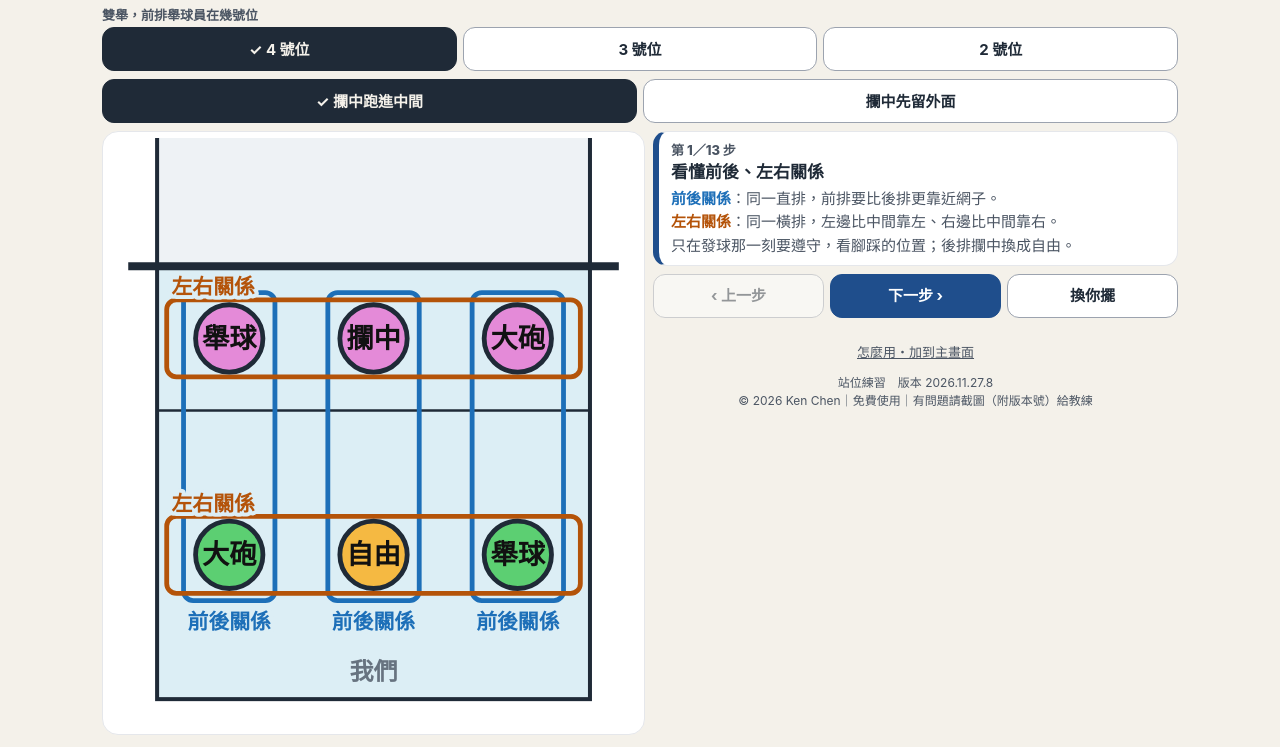
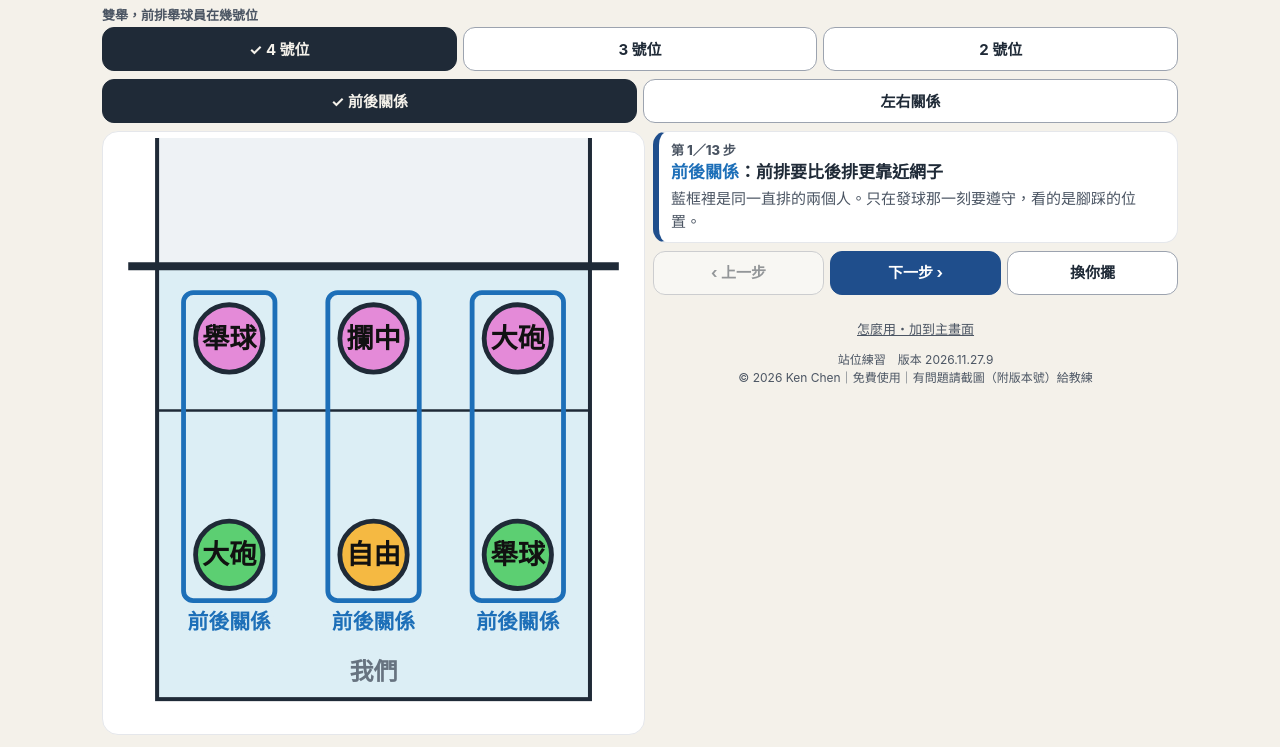
Before and after one commit to KenChen0728/Volleyball-defense, a plain HTML site: page lineup/index.html in a window 1280 px wide. Shown: the part 53-800 px from the top of the page. Drawn offline with Linux system fonts and the light colour scheme.

Commit message:
站位練習 2026.11.27.9：第一頁用按鈕切換前後關係／左右關係，只顯示選到的框和說明；拿掉自由那句
Co-Authored-By: Claude Opus 5.5 <noreply@anthropic.com>
Claude-Session: https://claude.ai/code/session_01Q8m2g1KHn43boxkGkitL8Y

```diff
--- a/lineup/index.html
+++ b/lineup/index.html
@@ -117,7 +117,7 @@ dialog ol{padding-left:20px}dialog li{margin:4px 0}
 </dialog>
 <script>
 "use strict";
-const VERSION = "2026.11.27.8";
+const VERSION = "2026.11.27.9";
 document.getElementById("ver").textContent = VERSION;
 
 /* ===================== 資料 =====================
@@ -180,7 +180,7 @@ function oresolve(L){
 const SHOTS = [["直線",[8.3,5.2]],["小斜線",[1.0,2.3]],["斜線",[1.5,5.6]],["對角深",[1.2,8.2]],["後中",[4.6,7.9]],["吊球",[6.8,2.1]]];
 
 /* ===================== 狀態 ===================== */
-const S = {rot:0, ver:"in", blk:"M", oblk:"yes", aland:null, step:0, t:1, playing:false, slow:false, land:null, srvX:7.5, dland:null, shot:"", prac:null, waitDef:0, steps:[]};
+const S = {rel:"fb", rot:0, ver:"in", blk:"M", oblk:"yes", aland:null, step:0, t:1, playing:false, slow:false, land:null, srvX:7.5, dland:null, shot:"", prac:null, waitDef:0, steps:[]};
 try{ const o = JSON.parse(localStorage.getItem("vblineup-ui")||"{}"); if(o.rot>=0&&o.rot<3) S.rot=o.rot; if(o.ver) S.ver=o.ver; if(BLOCK[o.blk]) S.blk=o.blk; if(OD[o.oblk]) S.oblk=o.oblk; if(o.slow) S.slow=true; }catch(e){}
 function saveUI(){ try{ localStorage.setItem("vblineup-ui", JSON.stringify({rot:S.rot,ver:S.ver,blk:S.blk,oblk:S.oblk,slow:S.slow})); }catch(e){} }
 
@@ -277,8 +277,10 @@ function build(){
   const add = (prev, ch) => { const s = cp(prev); Object.assign(s, {tags:{}, trail:true, fan:false, ofan:false, frames:false, cap:"", ballH:0, arrow:false, cam:0, otag:null, blocked:false}, ch); s.pos = Object.assign(cp(prev.pos), ch.pos||{}); s.opp = Object.assign(cp(prev.opp), ch.opp||{}); steps.push(s); return s; };
 
   // 0 號位
-  steps.push({pos:P0, opp:O0, ball:top.slice(), ballH:0, tags:{}, trail:false, frames:true, fan:false, ofan:false, arrow:false, cam:0, otag:null, title:"看懂前後、左右關係",
-    cap:`<span class="fb">前後關係</span>：同一直排，前排要比後排更靠近網子。<br><span class="lr">左右關係</span>：同一橫排，左邊比中間靠左、右邊比中間靠右。<br>只在發球那一刻要遵守，看腳踩的位置；後排攔中換成自由。`});
+  const fbx = S.rel==="fb";
+  steps.push({pos:P0, opp:O0, ball:top.slice(), ballH:0, tags:{}, trail:false, frames:true, fan:false, ofan:false, arrow:false, cam:0, otag:null,
+    title: fbx ? `<span class="fb">前後關係</span>：前排要比後排更靠近網子` : `<span class="lr">左右關係</span>：左邊比中間靠左、右邊比中間靠右`,
+    cap: (fbx ? "藍框裡是同一直排的兩個人。" : "橘框裡是同一橫排的三個人。") + "只在發球那一刻要遵守，看的是腳踩的位置。"});
   // 1 發球員
   add(steps[0], {pos:{}, trail:false, arrow:true, title:"拖紅色三角形：對方發球員站哪裡",
     cap:`發球員在對方底線後面，中間的對方場地省略沒畫。`});
@@ -388,8 +390,11 @@ function drawStatic(){
   G.frames = el("g",{opacity:0},svg);
   const fr = (x0,y0,x1,y1,c) => el("rect",{x:X(x0),y:Y(y0),width:X(x1)-X(x0),height:Y(y1)-Y(y0),rx:6,fill:"none",stroke:c,"stroke-width":3},G.frames);
   const lab = (x,y,t,c,anc) => { const e = el("text",{x:X(x),y:Y(y),"text-anchor":anc||"middle","font-size":13,"font-weight":800,fill:c,stroke:"var(--court)","stroke-width":5,"paint-order":"stroke","stroke-linejoin":"round"},G.frames); e.textContent = t; };
-  [1.5,4.5,7.5].forEach(x=>{ fr(x-0.95,0.55,x+0.95,6.95,"var(--fb)"); lab(x,7.55,"前後關係","var(--fb)"); });
-  [1.5,6.0].forEach(y=>{ fr(0.2,y-0.8,8.8,y+0.8,"var(--lr)"); lab(0.3,y-0.92,"左右關係","var(--lr)","start"); });
+  const gF = el("g",{},G.frames), gL = el("g",{},G.frames); G.frFB = gF; G.frLR = gL;
+  let tgt = gF; const fr2 = (...a)=>{ const r = fr(...a); tgt.appendChild(r); }, lab2 = (...a)=>{ lab(...a); tgt.appendChild(G.frames.lastChild); };
+  [1.5,4.5,7.5].forEach(x=>{ fr2(x-0.95,0.55,x+0.95,6.95,"var(--fb)"); lab2(x,7.55,"前後關係","var(--fb)"); });
+  tgt = gL;
+  [1.5,6.0].forEach(y=>{ fr2(0.2,y-0.8,8.8,y+0.8,"var(--lr)"); lab2(0.3,y-0.92,"左右關係","var(--lr)","start"); });
   G.ghost = el("g",{},svg);
   G.trail = el("g",{},svg);
   G.tapR = el("rect",{rx:10,fill:"var(--acc)","fill-opacity":.1,stroke:"var(--acc)","stroke-width":3,"stroke-dasharray":"8 6",opacity:0,"pointer-events":"none"},svg);
@@ -497,6 +502,7 @@ function paint(){
   G.fanG.setAttribute("opacity", fo);
   G.ofanG.setAttribute("opacity", pos ? 0 : (cur.ofan ? (prev.ofan?1:e) : (prev.ofan && i>0 ? 1-e : 0)));
   G.frames.setAttribute("opacity", (pos && S.prac.stage==="recv") || (!pos && cur.frames) ? 1 : 0);
+  G.frFB.setAttribute("opacity", pos || S.rel==="fb" ? 1 : 0); G.frLR.setAttribute("opacity", pos || S.rel==="lr" ? 1 : 0);
   G.trail.innerHTML = "";
   if(!pos && i>0 && t>=0.98 && cur.trail){
     ROLES.forEach(r=>{ const a = prev.pos[r], b = cur.pos[r]; if(dist(a,b)>0.6){
@@ -518,7 +524,8 @@ function render(){
   // 第二排按鈕：看現在在哪一段（4 號位那輪的攔中跑法／對方有沒有攔網／我們誰攔網）
   const os = $("optSeg"), def = S.prac ? S.prac.stage==="def" : S.step>=7, atk = !S.prac && (S.step===5 || S.step===6);
   let html = "", lab = "";
-  if(atk){ lab = "對方有沒有攔網"; html = btn((S.oblk==="yes"?"✓ ":"")+"對方有攔網","oblk:yes",{pressed:S.oblk==="yes"}) + btn((S.oblk==="no"?"✓ ":"")+"對方沒攔網","oblk:no",{pressed:S.oblk==="no"}); }
+  if(!S.prac && S.step===0){ lab = "看哪一種關係"; html = btn((S.rel==="fb"?"✓ ":"")+"前後關係","rel:fb",{pressed:S.rel==="fb"}) + btn((S.rel==="lr"?"✓ ":"")+"左右關係","rel:lr",{pressed:S.rel==="lr"}); }
+  else if(atk){ lab = "對方有沒有攔網"; html = btn((S.oblk==="yes"?"✓ ":"")+"對方有攔網","oblk:yes",{pressed:S.oblk==="yes"}) + btn((S.oblk==="no"?"✓ ":"")+"對方沒攔網","oblk:no",{pressed:S.oblk==="no"}); }
   else if(def){ lab = "誰攔網"; html = Object.keys(BLOCK).map(k=>btn((S.blk===k?"✓ ":"")+BLOCK[k].seg, "blk:"+k, {pressed:S.blk===k})).join(""); }
   else if(ROT[S.rot].key==="r4" && !(S.prac && S.prac.stage==="recv")){ lab = "這一輪的攔中"; html = btn((S.ver==="in"?"✓ ":"")+"攔中跑進中間","ver:in",{pressed:S.ver==="in"}) + btn((S.ver==="out"?"✓ ":"")+"攔中先留外面","ver:out",{pressed:S.ver==="out"}); }
   os.innerHTML = html; os.setAttribute("aria-label", lab); os.hidden = !html;
@@ -651,6 +658,7 @@ document.addEventListener("click", ev=>{
   const b = ev.target.closest("[data-a]"); if(!b || b.disabled) return;
   const [a,v] = b.dataset.a.split(":");
   if(a==="rot"){ stopPlay(); S.prac=null; S.rot = +v; S.land = null; S.aland = null; S.dland = null; saveUI(); rebuild(); }
+  if(a==="rel"){ S.rel = v; S.steps = build(); render(); }
   if(a==="rand") pickServe(randServe());
   if(a==="randA") pickAttack(randOpp());
   if(a==="randD") pickShot(randOur(), "");
--- a/lineup/sw.js
+++ b/lineup/sw.js
@@ -1,7 +1,7 @@
 /* 站位練習：離線快取。先問網站有沒有新版（最多等 3 秒），連不上或回錯誤就用存好的版本。
    快取名稱用 vblineup- 開頭，不會動到排球站位教室（vbdef-）的快取。 */
 const PREFIX = 'vblineup-';
-const VERSION = '2026.11.27.8';
+const VERSION = '2026.11.27.9';
 const CACHE = PREFIX + VERSION;
 const ASSETS = ['./', 'index.html', 'manifest.webmanifest', 'icons/icon-192.png', 'icons/icon-512.png', 'icons/maskable-512.png', 'icons/apple-touch-icon.png', 'icons/favicon-32.png'];
 
```
